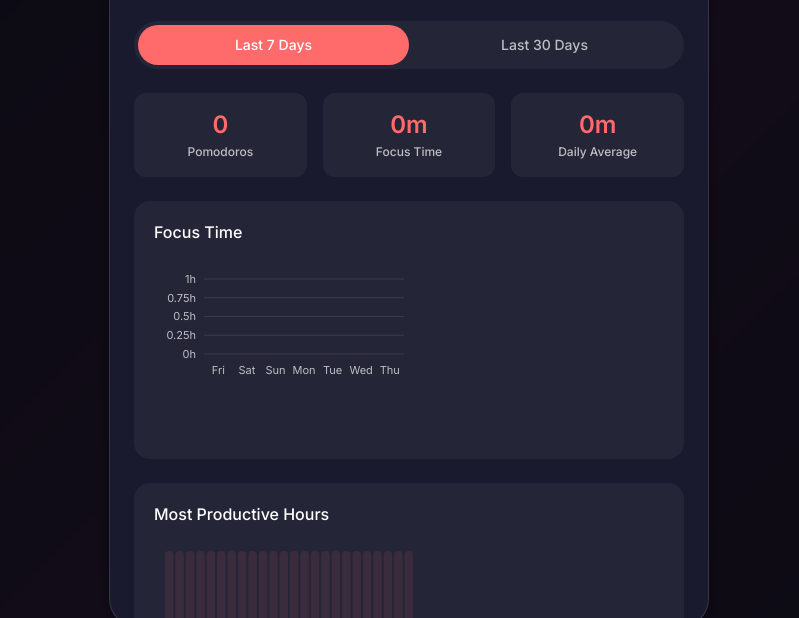
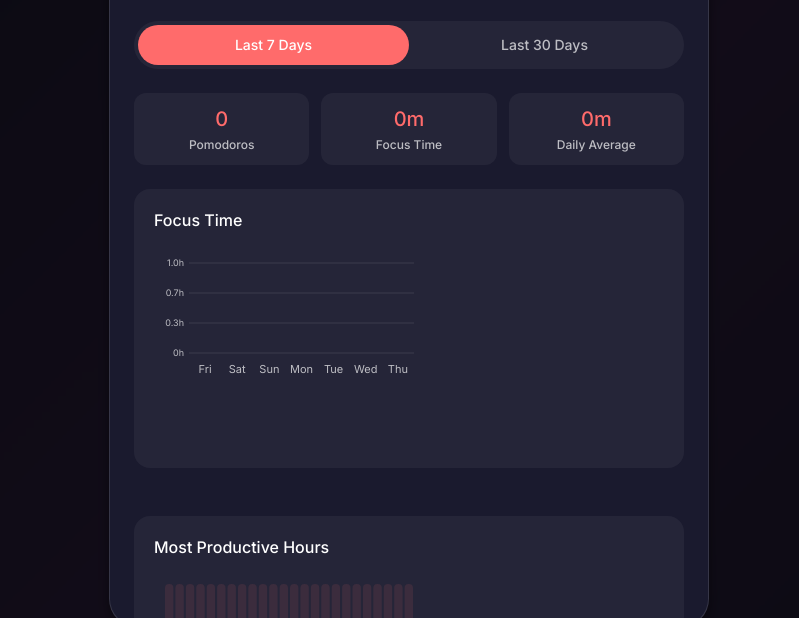
Before and after one commit to FatBobGo/pomodoro-timer-html, a plain HTML site: page index.html in a window 1280 px wide. Both pictures are taken after a click on the button "Stats". Shown: the part 133-751 px from the top of the page, without its empty margins (231-1030 px from the left). Drawn offline with Linux system fonts and the light colour scheme.

Commit message:
refactor: clean up code formatting and improve CSS styles for better readability and consistency

```diff
--- a/app.js
+++ b/app.js
@@ -29,7 +29,7 @@ const ALERT_SOUND = (() => {
     }
 
     return {
-        play: function(volume = 0.5) {
+        play: function (volume = 0.5) {
             // Resume audio context if suspended (browser autoplay policy)
             if (audioContext.state === 'suspended') {
                 audioContext.resume();
@@ -456,7 +456,12 @@ const UIController = {
         // Default to week view
         this.elements.statsTabs.forEach(t => t.classList.remove('active'));
         this.elements.statsTabs[0].classList.add('active');
+
+        // Use setTimeout to ensure modal is visible and has dimensions
+        // requestAnimationFrame might fire before layout is stable if there are transitions
+        setTimeout(() => {
             this.updateStatsCharts('week');
+        }, 50);
     },
 
     closeModal(modalId) {
@@ -638,22 +643,40 @@ const UIController = {
 // ============================================
 const ChartRenderer = {
     drawFocusChart(canvas, data, days) {
+        if (!canvas) return;
+
+        try {
             const ctx = canvas.getContext('2d');
-        const dpr = window.devicePixelRatio || 1;
+            if (!ctx) return;
+
             const rect = canvas.getBoundingClientRect();
 
-        canvas.width = rect.width * dpr;
-        canvas.height = rect.height * dpr;
+            // Handle case where chart is hidden or has no dimensions
+            if (!rect || rect.width === 0 || rect.height === 0) return;
+
+            // Limit DPR to prevent oversized canvases on high-DPI displays
+            const dpr = Math.min(window.devicePixelRatio || 1, 2);
+            const width = rect.width;
+            const height = rect.height;
+
+            // Prevent oversized canvases that can cause crashes
+            const maxCanvasSize = 4096;
+            if (width * dpr > maxCanvasSize || height * dpr > maxCanvasSize) {
+                console.warn('Canvas size too large, skipping render');
+                return;
+            }
+
+            // Setting canvas.width/height automatically clears canvas AND resets transform
+            canvas.width = width * dpr;
+            canvas.height = height * dpr;
+
+            // Now apply scale (only once, after the reset)
             ctx.scale(dpr, dpr);
 
-        const width = rect.width;
-        const height = rect.height;
-        const padding = { top: 20, right: 20, bottom: 40, left: 50 };
+            // Padding adjusted for label visibility
+            const padding = { top: 15, right: 10, bottom: 30, left: 35 };
             const chartWidth = width - padding.left - padding.right;
             const chartHeight = height - padding.top - padding.bottom;
-
-        // Clear canvas
-        ctx.clearRect(0, 0, width, height);
 
             // Find max value
             const maxMinutes = Math.max(...data.map(d => d.minutes), 60);
@@ -665,11 +688,11 @@ const ChartRenderer = {
             const textColor = 'rgba(255, 255, 255, 0.7)';
             const gridColor = 'rgba(255, 255, 255, 0.1)';
 
-        // Draw grid lines
+            // Draw grid lines - reduced to 3 steps for cleaner look
             ctx.strokeStyle = gridColor;
             ctx.lineWidth = 1;
 
-        const ySteps = 4;
+            const ySteps = 3;
             for (let i = 0; i <= ySteps; i++) {
                 const y = padding.top + (chartHeight / ySteps) * i;
                 ctx.beginPath();
@@ -677,18 +700,27 @@ const ChartRenderer = {
                 ctx.lineTo(width - padding.right, y);
                 ctx.stroke();
 
-            // Y-axis labels
+                // Y-axis labels - smaller font, closer to grid
                 const hours = maxHours - (maxHours / ySteps) * i;
                 ctx.fillStyle = textColor;
-            ctx.font = '11px Inter, sans-serif';
+                ctx.font = '9px Inter, sans-serif';
                 ctx.textAlign = 'right';
-            ctx.fillText(`${hours}h`, padding.left - 8, y + 4);
+                // Ensure 0 is always 0, not 0.0
+                const label = hours === 0 ? '0' : hours.toFixed(1);
+                ctx.fillText(`${label}h`, padding.left - 5, y + 3);
             }
 
             // Calculate bar dimensions
             const barCount = data.length;
             const barSpacing = chartWidth / barCount;
-        const barWidth = Math.min(barSpacing * 0.6, 40);
+            // Adjust bar width based on number of bars
+            const barWidth = days <= 7
+                ? Math.min(barSpacing * 0.6, 40)
+                : Math.min(barSpacing * 0.8, 15);
+
+            // Determine label interval for 30-day view
+            const labelInterval = days <= 7 ? 1 : 7;
+            const fontSize = days <= 7 ? '11px' : '9px';
 
             // Draw bars with animation-ready structure
             data.forEach((d, i) => {
@@ -703,38 +735,59 @@ const ChartRenderer = {
 
                 ctx.fillStyle = gradient;
                 ctx.beginPath();
-            ctx.roundRect(x, y, barWidth, barHeight, [4, 4, 0, 0]);
+                ctx.roundRect(x, y, barWidth, barHeight, days <= 7 ? [4, 4, 0, 0] : [2, 2, 0, 0]);
                 ctx.fill();
 
                 // X-axis labels
                 ctx.fillStyle = textColor;
-            ctx.font = '11px Inter, sans-serif';
+                ctx.font = `${fontSize} Inter, sans-serif`;
                 ctx.textAlign = 'center';
 
-            // For 30 days, only show every 5th label
-            if (days <= 7 || i % 5 === 0 || i === barCount - 1) {
-                ctx.fillText(d.label, x + barWidth / 2, height - padding.bottom + 20);
+                // Show labels at appropriate intervals
+                if (days <= 7 || i % labelInterval === 0 || i === barCount - 1) {
+                    // Position label within the bottom padding area
+                    ctx.fillText(d.label, x + barWidth / 2, height - 10);
                 }
             });
+        } catch (error) {
+            console.error('Error drawing focus chart:', error);
+        }
     },
 
     drawProductivityChart(canvas, hourlyData) {
+        if (!canvas) return;
+
+        try {
             const ctx = canvas.getContext('2d');
-        const dpr = window.devicePixelRatio || 1;
+            if (!ctx) return;
+
             const rect = canvas.getBoundingClientRect();
 
-        canvas.width = rect.width * dpr;
-        canvas.height = rect.height * dpr;
+            // Handle hidden state
+            if (!rect || rect.width === 0 || rect.height === 0) return;
+
+            // Limit DPR to prevent oversized canvases on high-DPI displays
+            const dpr = Math.min(window.devicePixelRatio || 1, 2);
+            const width = rect.width;
+            const height = rect.height;
+
+            // Prevent oversized canvases that can cause crashes
+            const maxCanvasSize = 4096;
+            if (width * dpr > maxCanvasSize || height * dpr > maxCanvasSize) {
+                console.warn('Canvas size too large, skipping render');
+                return;
+            }
+
+            // Setting canvas.width/height automatically clears canvas AND resets transform
+            canvas.width = width * dpr;
+            canvas.height = height * dpr;
+
+            // Now apply scale (only once, after the reset)
             ctx.scale(dpr, dpr);
 
-        const width = rect.width;
-        const height = rect.height;
-        const padding = { top: 10, right: 10, bottom: 30, left: 10 };
+            const padding = { top: 10, right: 10, bottom: 25, left: 10 };
             const chartWidth = width - padding.left - padding.right;
             const chartHeight = height - padding.top - padding.bottom;
-
-        // Clear canvas
-        ctx.clearRect(0, 0, width, height);
 
             // Find max value
             const maxMinutes = Math.max(...hourlyData, 1);
@@ -762,28 +815,65 @@ const ChartRenderer = {
                 // Hour labels (every 6 hours)
                 if (hour % 6 === 0 || hour === 23) {
                     ctx.fillStyle = textColor;
-                ctx.font = '10px Inter, sans-serif';
+                    ctx.font = '9px Inter, sans-serif';
                     ctx.textAlign = 'center';
                     const label = hour === 0 ? '12am' : hour === 12 ? '12pm' :
                         hour < 12 ? `${hour}am` : `${hour - 12}pm`;
-                ctx.fillText(label, x + blockWidth / 2, height - 8);
+                    // Position label within the bottom padding area
+                    ctx.fillText(label, x + blockWidth / 2, height - 5);
                 }
             });
+        } catch (error) {
+            console.error('Error drawing productivity chart:', error);
+        }
     },
 
-    adjustColor(hex, amount) {
-        const num = parseInt(hex.replace('#', ''), 16);
-        const r = Math.min(255, Math.max(0, (num >> 16) + amount));
-        const g = Math.min(255, Math.max(0, ((num >> 8) & 0x00FF) + amount));
-        const b = Math.min(255, Math.max(0, (num & 0x0000FF) + amount));
+    adjustColor(color, amount) {
+        let r, g, b;
+
+        if (color.startsWith('#')) {
+            const num = parseInt(color.replace('#', ''), 16);
+            r = (num >> 16);
+            g = (num >> 8) & 0x00FF;
+            b = num & 0x0000FF;
+        } else if (color.startsWith('rgb')) {
+            const match = color.match(/\d+/g);
+            if (match) {
+                [r, g, b] = match.map(Number);
+            } else {
+                return color;
+            }
+        } else {
+            return color;
+        }
+
+        r = Math.min(255, Math.max(0, r + amount));
+        g = Math.min(255, Math.max(0, g + amount));
+        b = Math.min(255, Math.max(0, b + amount));
+
         return `rgb(${r}, ${g}, ${b})`;
     },
 
-    adjustColorOpacity(hex, opacity) {
-        const num = parseInt(hex.replace('#', ''), 16);
-        const r = (num >> 16);
-        const g = (num >> 8) & 0x00FF;
-        const b = num & 0x0000FF;
+    adjustColorOpacity(color, opacity) {
+        let r, g, b;
+
+        if (color.startsWith('#')) {
+            const num = parseInt(color.replace('#', ''), 16);
+            r = (num >> 16);
+            g = (num >> 8) & 0x00FF;
+            b = num & 0x0000FF;
+        } else if (color.startsWith('rgb')) {
+            const match = color.match(/\d+/g);
+            if (match) {
+                [r, g, b] = match.map(Number);
+            } else {
+                return color;
+            }
+        } else {
+            // Fallback
+            return color;
+        }
+
         return `rgba(${r}, ${g}, ${b}, ${opacity})`;
     }
 };
--- a/styles.css
+++ b/styles.css
@@ -82,7 +82,9 @@
 }
 
 /* Reset & Base Styles */
-*, *::before, *::after {
+*,
+*::before,
+*::after {
     box-sizing: border-box;
     margin: 0;
     padding: 0;
@@ -288,7 +290,7 @@ body {
     stroke-dasharray: var(--timer-ring-circumference);
     stroke-dashoffset: 0;
     transition: stroke-dashoffset 0.5s var(--md-sys-motion-easing-emphasized),
-                stroke var(--md-sys-motion-duration-long) var(--md-sys-motion-easing-emphasized);
+        stroke var(--md-sys-motion-duration-long) var(--md-sys-motion-easing-emphasized);
     filter: drop-shadow(0 0 8px var(--md-sys-color-primary));
 }
 
@@ -445,7 +447,9 @@ body {
 }
 
 @keyframes fadeIn {
-    to { opacity: 1; }
+    to {
+        opacity: 1;
+    }
 }
 
 .modal {
@@ -614,12 +618,12 @@ body {
     transition: all var(--md-sys-motion-duration-medium) var(--md-sys-motion-easing-emphasized);
 }
 
-.toggle input:checked + .toggle-slider {
+.toggle input:checked+.toggle-slider {
     background: var(--md-sys-color-primary);
     border-color: var(--md-sys-color-primary);
 }
 
-.toggle input:checked + .toggle-slider::before {
+.toggle input:checked+.toggle-slider::before {
     transform: translateX(24px);
     background: var(--md-sys-color-on-primary);
 }
@@ -730,31 +734,40 @@ body {
 .stats-summary {
     display: grid;
     grid-template-columns: repeat(3, 1fr);
-    gap: 1rem;
+    gap: 0.75rem;
 }
 
 .summary-stat {
     text-align: center;
-    padding: 1rem;
+    padding: 0.75rem 0.5rem;
     background: var(--md-sys-color-surface-container);
     border-radius: var(--md-sys-shape-corner-medium);
+    min-width: 0;
+    overflow: hidden;
 }
 
 .summary-value {
-    font: var(--md-sys-typescale-headline-medium);
+    font: var(--md-sys-typescale-title-large);
     color: var(--md-sys-color-primary);
     margin-bottom: 0.25rem;
+    white-space: nowrap;
+    overflow: hidden;
+    text-overflow: ellipsis;
 }
 
 .summary-label {
     font: var(--md-sys-typescale-label-medium);
     color: var(--md-sys-color-on-surface-variant);
+    white-space: nowrap;
+    overflow: hidden;
+    text-overflow: ellipsis;
 }
 
 .chart-section {
     background: var(--md-sys-color-surface-container);
     border-radius: var(--md-sys-shape-corner-large);
     padding: 1.25rem;
+    margin-bottom: 1.5rem;
 }
 
 .chart-section h3 {
@@ -764,12 +777,14 @@ body {
 }
 
 .chart-container {
-    height: 180px;
+    height: 200px;
     position: relative;
+    min-height: 160px;
 }
 
 .heatmap-container {
-    height: 120px;
+    height: 100px;
+    min-height: 80px;
 }
 
 /* ===========================================
@@ -800,7 +815,26 @@ body {
     }
 
     .stats-summary {
-        grid-template-columns: repeat(1, 1fr);
+        grid-template-columns: repeat(3, 1fr);
+        gap: 0.5rem;
+    }
+
+    .summary-stat {
+        padding: 0.5rem 0.25rem;
+    }
+
+    .summary-value {
+        font-size: 1rem;
+    }
+
+    .chart-container {
+        height: 160px;
+        min-height: 140px;
+    }
+
+    .heatmap-container {
+        height: 80px;
+        min-height: 70px;
     }
 
     .modal {
@@ -818,8 +852,15 @@ body {
    Animation Classes
    =========================================== */
 @keyframes pulse {
-    0%, 100% { transform: scale(1); }
-    50% { transform: scale(1.02); }
+
+    0%,
+    100% {
+        transform: scale(1);
+    }
+
+    50% {
+        transform: scale(1.02);
+    }
 }
 
 .timer-card.running .timer-display {
@@ -827,8 +868,15 @@ body {
 }
 
 @keyframes completeFlash {
-    0%, 100% { opacity: 1; }
-    50% { opacity: 0.7; }
+
+    0%,
+    100% {
+        opacity: 1;
+    }
+
+    50% {
+        opacity: 0.7;
+    }
 }
 
 .timer-card.complete .timer-ring-progress {
```
Lines whose indentation alone changed are shown as unchanged.
